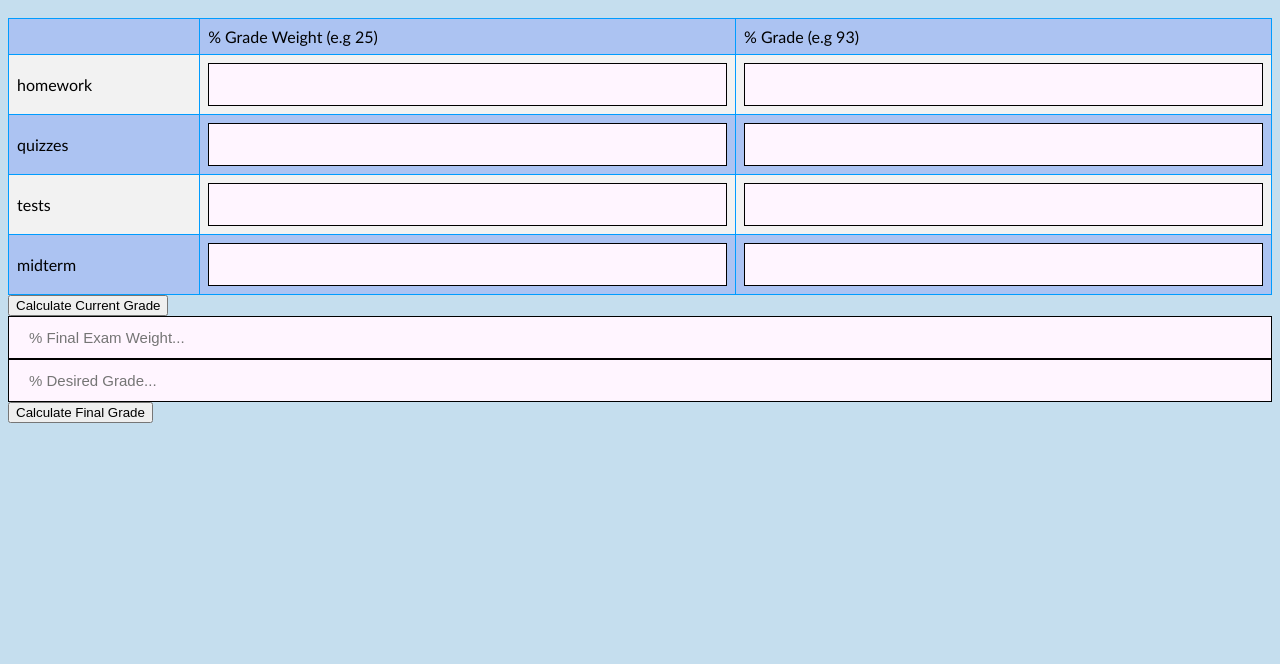
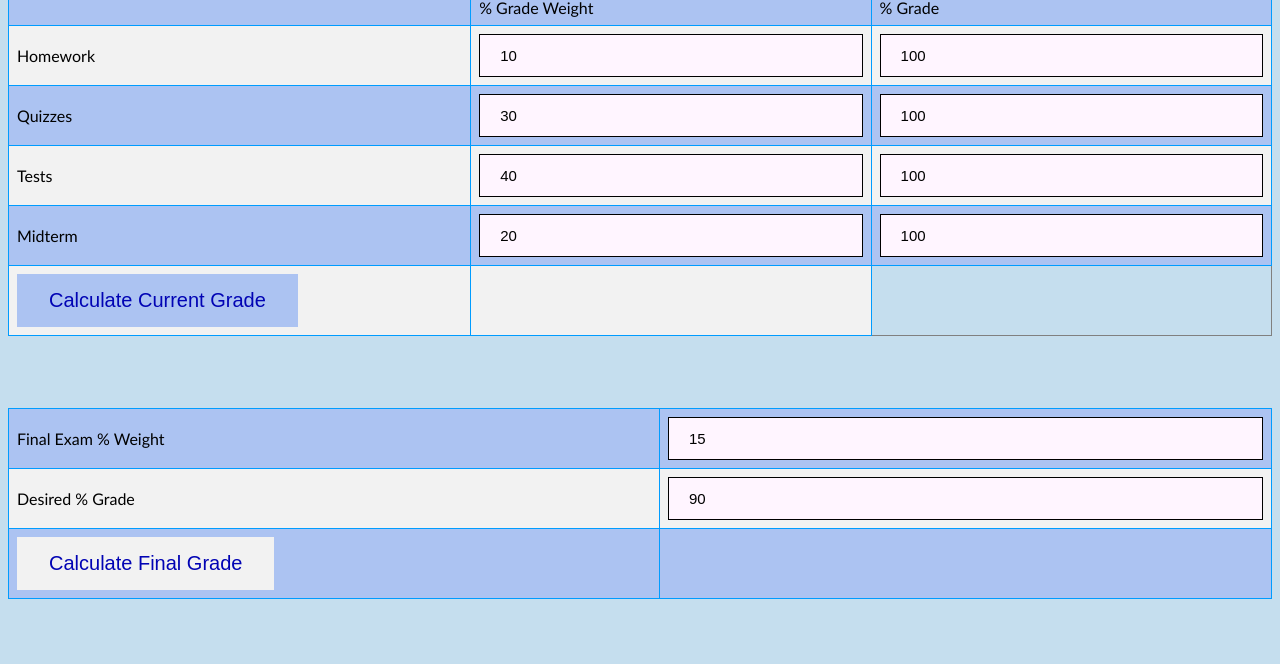
Before and after one commit to kiranaranha/GradeCalculator, a plain HTML site: page index.html in a window 1280 px wide. Shown: the part 136-800 px from the top of the page. Drawn offline with Linux system fonts and the light colour scheme.

Commit message:
worked on at home

```diff
--- a/index.html
+++ b/index.html
@@ -7,42 +7,50 @@
     <title>Grade Calculator</title>
 
 </head>
-<input>
+
 
 <h1>Grade Calculator</h1>
 
 <table id="table" border="”1”" cellspacing="”2”" cellpadding="”5”">
     <tr>
         <td></td>
-        <td>% Grade Weight (e.g 25)</td>
-        <td>% Grade (e.g 93)</td>
+        <td>% Grade Weight</td>
+        <td>% Grade </td>
     </tr><tr>
-    <td>homework</td>
-    <td><input id="weight1" value=""></td>
-    <td><input id="grade1" value="">
-    </td></tr>
-    <tr><td>quizzes</td>
-        <td><input id="weight2" value=""></td>
-        <td><input id="grade2" value=""></td>
+        <td>Homework</td>
+        <td><input id="weight1" value="10"></td>
+        <td><input id="grade1" value="100"></td>
     </tr><tr>
-    <td>tests</td>
-    <td><input id="weight3" value=""></td>
-    <td><input id="grade3" value=""></td>
-</tr>
-    <tr><td>midterm</td>
-        <td><input id="weight4" value=""></td>
-        <td><input id="grade4" value=""></td>
+        <td>Quizzes</td>
+        <td><input id="weight2" value="30"></td>
+        <td><input id="grade2" value="100"></td>
+    </tr><tr>
+        <td>Tests</td>
+        <td><input id="weight3" value="40"></td>
+        <td><input id="grade3" value="100"></td>
+    </tr><tr>
+        <td>Midterm</td>
+        <td><input id="weight4" value="20"></td>
+        <td><input id="grade4" value="100"></td>
+    </tr><tr>
+        <td><button id="calcGrade" onclick="calcGrade()">Calculate Current Grade</button></td>
+        <td><div id="currentGrade"></div></td>
     </tr>
 </table>
 
-<button id="calcGrade" onclick="calcGrade()">Calculate Current Grade</button>
+<br><br><br><br>
 
-<div id="currentGrade"></div>
-
-<input id="finalWeight" value="" placeholder="% Final Exam Weight...">
-<input id="desiredGrade" value="" placeholder="% Desired Grade...">
-
-<button id="calcFinal" onclick="calcFinal()">Calculate Final Grade</button>
+<table id="table1" border="”1”" cellspacing="”2”" cellpadding="”5”">
+    <tr>
+        <td>Final Exam % Weight</td><td><input id="finalWeight" value="15"></td>
+    </tr>
+    <tr>
+        <td>Desired % Grade</td><td><input id="desiredGrade" value="90"></td>
+    </tr>
+    <tr>
+        <td><button id="calcFinal" onclick="calcFinal()">Calculate Final Grade</button></td><td><div id="gradeNeeded"></div></td>
+    </tr>
+</table>
 
 </body>
 </html>
--- a/script.js
+++ b/script.js
@@ -1,15 +1,39 @@
+
 function calcGrade(){
     var currentGrade = 0;
     var weight = 0;
     var grade = 0;
+    var addedUpWeight = 0;
+    var gradeTooHigh = false;
+
     for(var i = 1; i <= 4; i++) {
         weight = parseInt(document.getElementById("weight" + i).value);
+        addedUpWeight += weight;
         grade = parseInt(document.getElementById("grade" + i).value);
+        if(grade > 100 || isNaN(grade)){
+            gradeTooHigh = true;
+        }
         currentGrade += weight * 0.01 * grade;
     }
-    document.getElementById("currentGrade").innerHTML = currentGrade;
+    if(addedUpWeight != 100){
+        document.getElementById("currentGrade").innerHTML = "Please make sure % weight values are numbers and add up to 100. Enter correct data and try again!";
+    }else if(gradeTooHigh){
+        document.getElementById("currentGrade").innerHTML = "Please make sure % grade values are numbers less than 100. Enter correct data and try again!";
+    }else{
+        document.getElementById("currentGrade").innerHTML = "Your current grade is " + Math.round(currentGrade * 100) / 100.0 + "%";
+    }
+    return currentGrade;
 }
 
 function calcFinal(){
-    var currentGrade = document.getElementById("currentGrade").value;
+    var currentGrade = calcGrade();
+    var finalWeight = document.getElementById("finalWeight").value;
+    var desiredGrade = document.getElementById("desiredGrade").value;
+    var gradeNeeded = 0;
+
+    gradeNeeded = (desiredGrade - ((100 - finalWeight) * 0.01 * currentGrade)) / (finalWeight * 0.01);
+
+
+
+    document.getElementById("gradeNeeded").innerHTML = "You need at least a " + Math.round(gradeNeeded * 100) / 100 + "% on the final to get a " + desiredGrade + "% in the class.";
 }
--- a/styles.css
+++ b/styles.css
@@ -26,11 +26,29 @@ h1   {
     border: 1px solid #009cff;
     padding: 8px;
 }
-
 #table tr:nth-child(even){background-color: #f2f2f2;}
 #table tr:nth-child(odd){background-color: #acc3f2;}
+#table th {
+    padding-top: 12px;
+    padding-bottom: 12px;
+    text-align: left;
+    background-color: #ffc5b7;
+    color: #fff5ff;
+}
 
-#table th {
+#table1 {
+    font-family: "Trebuchet MS", Arial, Helvetica, sans-serif;
+    border-collapse: collapse;
+    width: 100%;
+}
+
+#table1 td, #table1 th {
+    border: 1px solid #009cff;
+    padding: 8px;
+}
+#table1 tr:nth-child(even){background-color: #f2f2f2;}
+#table1 tr:nth-child(odd){background-color: #acc3f2;}
+#table1 th {
     padding-top: 12px;
     padding-bottom: 12px;
     text-align: left;
@@ -48,3 +66,25 @@ h1   {
     color: #000000;
     font-size: 15px;
 }
+
+#calcGrade {
+    background-color: #acc3f2;;
+    border: none;
+    color: #0103b4;
+    padding: 15px 32px;
+    text-align: center;
+    text-decoration: blue;
+    display: inline-block;
+    font-size: 20px;
+}
+
+#calcFinal {
+    background-color: #f2f2f2;;
+    border: none;
+    color: #0103b4;
+    padding: 15px 32px;
+    text-align: center;
+    text-decoration: blue;
+    display: inline-block;
+    font-size: 20px;
+}
```
